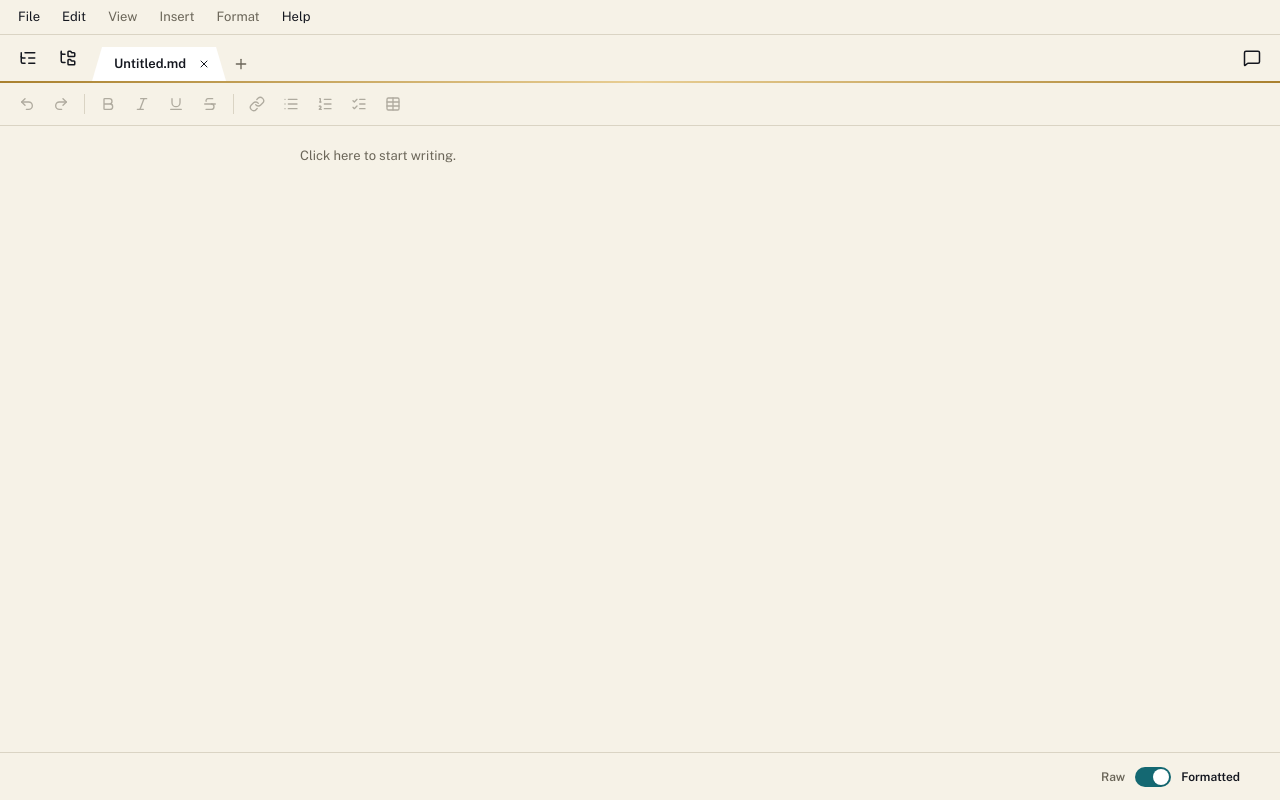
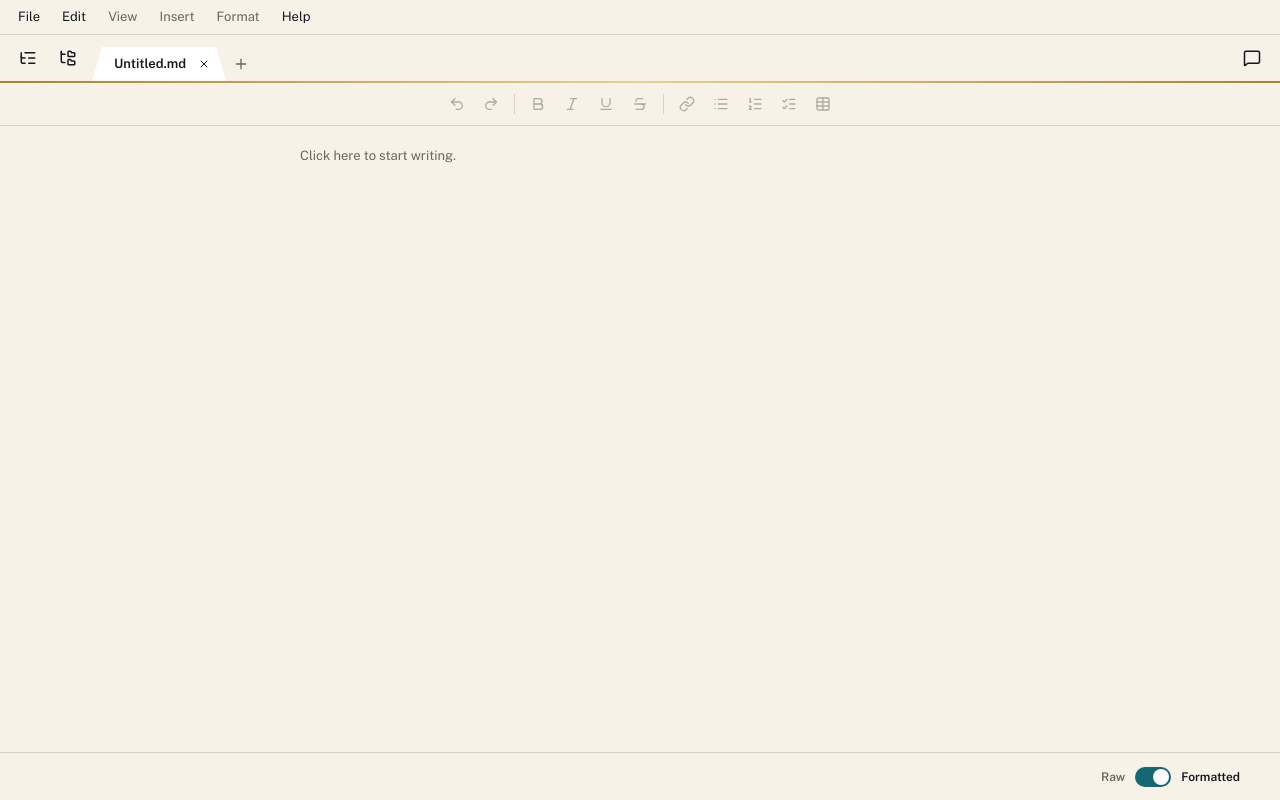
Before and after one commit to crashtest00/gonq, a React (Vite) app: page / in a window 1280 px wide. Both pictures are taken after a click on the button 107 px from the left and 64 px from the top of the page. Built offline with nearby package versions, Linux system fonts and the light colour scheme.

Commit message:
0b15de08-8560-4a49-bc6b-fc3c1b9976b3: centre the editing toolbar when it fits, left-align when it overflows
Co-Authored-By: Claude Sonnet 5.5 <noreply@anthropic.com>

```diff
--- a/src/components/EditToolbar.tsx
+++ b/src/components/EditToolbar.tsx
@@ -51,7 +51,9 @@ export function EditToolbar({
 }) {
   return (
     <>
-      <div role="toolbar" aria-label="Editing" className="flex h-[42px] shrink-0 items-center gap-1 overflow-x-auto px-3">
+      <div role="toolbar" aria-label="Editing" className="flex h-[42px] shrink-0 items-center overflow-x-auto px-3">
+        {/* Auto margins centre the group when it fits and collapse to zero when it overflows, so it scrolls from the left edge. */}
+        <div className="mx-auto flex shrink-0 items-center gap-1">
         <button type="button" aria-label="Undo" title="Undo (Ctrl+Z)" disabled={!canUndo} onClick={onUndo} className={button}>
           <Undo2 size={16} aria-hidden />
         </button>
@@ -75,6 +77,7 @@ export function EditToolbar({
             </button>
           </span>
         ))}
+        </div>
       </div>
       <div className="h-px shrink-0 bg-border" />
     </>
```
